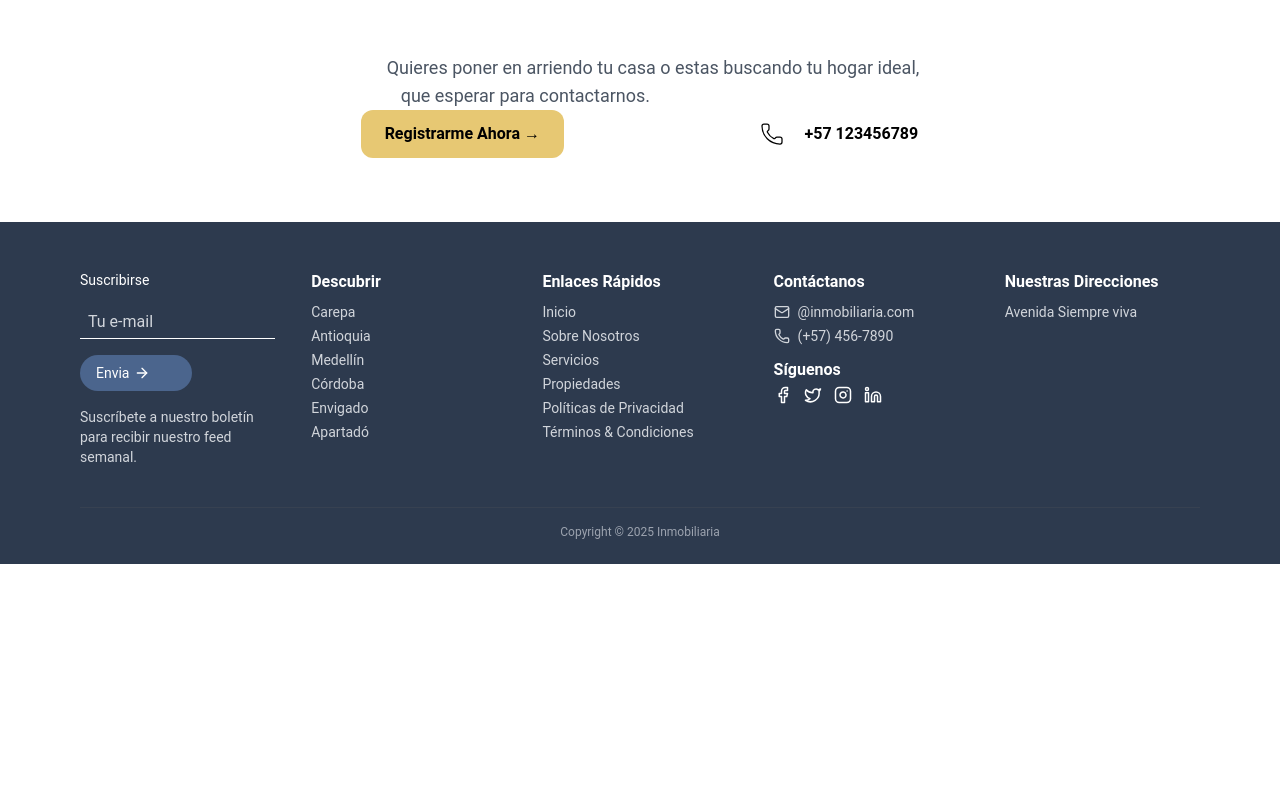
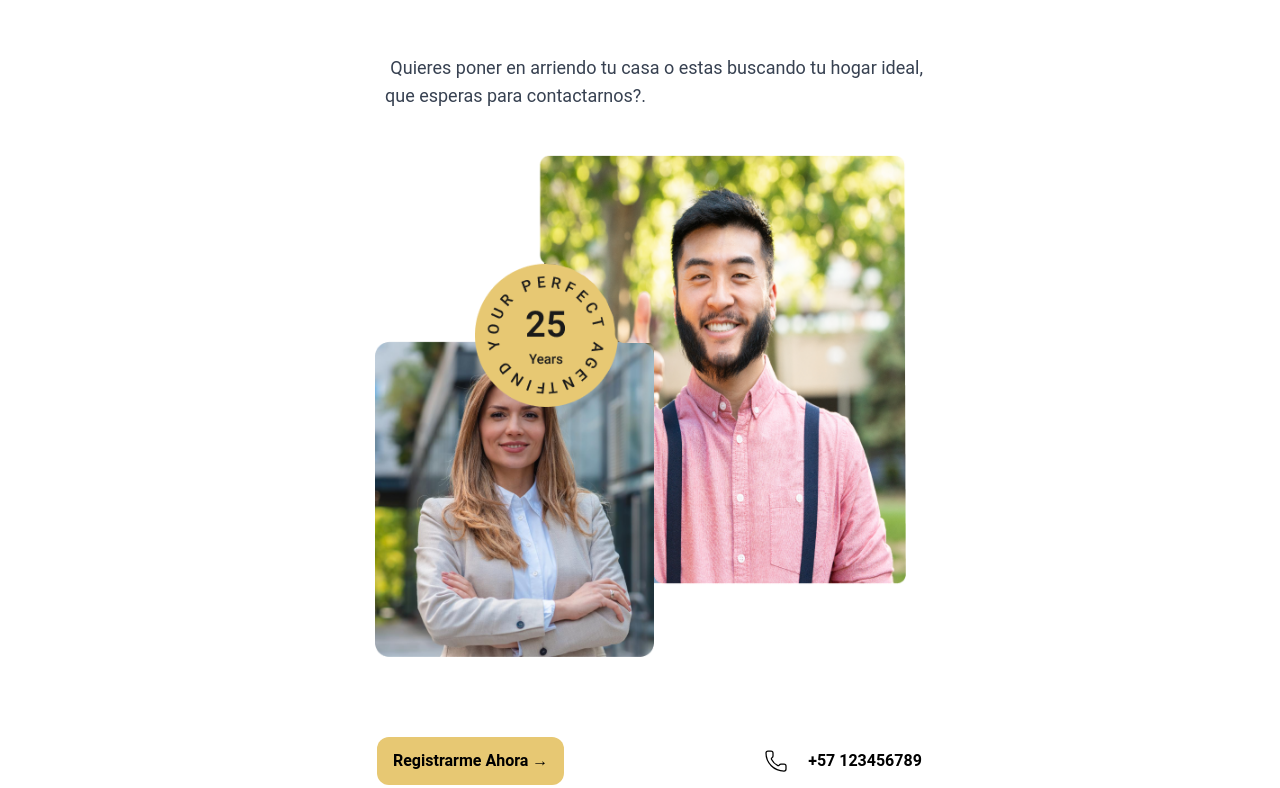
Before and after one commit to MiguelRicardo2003/Frontend-Inmobiliaria, a React (Vite) app: page / in a window 1280 px wide. Shown: the part 3232-4020 px from the top of the page. Before the commit the page ends 3796 px from the top, so only its background shows below. Built offline with nearby package versions, Linux system fonts and the light colour scheme.

Commit message:
Avance #4 en la seccion

```diff
--- a/src/pages/Home/components/section-7.jsx
+++ b/src/pages/Home/components/section-7.jsx
@@ -11,25 +11,32 @@ const Section7 = () => {
         </div>
 
         {/* Subtítulo */}
-        <div className="text-gray-600 sm:text-lg sm:text-right  ">
-          <div >Quieres poner en arriendo tu casa o estas buscando tu hogar ideal,
-            <div className=" flex  px-10">que esperar para contactarnos.</div>
+        <div className="text-gray-700 sm:text-lg sm:text-right mb-11 pr-3">
+          <div>Quieres poner en arriendo tu casa o estas buscando tu hogar ideal,
+            <div className=" flex  px-10">que esperas para contactarnos?.</div>
           </div>
         </div>
 
         {/* Imagenes */}
+        <div className=" flex flex-row px-30 justify-center mb-20">
+            <img
+              src="/img/professionals.png"
+              alt="Professionals"
+              className="w-[90%] h-[90%]"
+            />
+        </div>
+
+        {/* Botones */}
+        <div className="h-12 w-full items-center">
+          <div className="flex  px-8">
+            <Button info={"Registrarme Ahora"} className="  self-start bg-[#E7C873] hover:bg-yellow-300 text-black font-semibold px-4 py-3 rounded-xl" onClick={() => console.log("hola")} />
+          </div>
 
 
-        {/* Botones */}
-        <div className="h-12 w-full items-center   ">
-          <Button info={"Registrarme Ahora"} className="self-start bg-[#E7C873] hover:bg-yellow-300 text-black font-semibold px-6 py-3 rounded-xl" onClick={() => console.log("hola")} />
-
-          <div className="flex flex-row font-semibold text-black justify-end ">
+          <div className="flex flex-row font-semibold text-black justify-end pr-3">
             <div className="h-12 w-40 flex  justify-center py-3 gap-5"><Phone strokeWidth={1.25} />+57 123456789</div>
           </div>
         </div>
-
-
 
 
       </div>
```
Also changed, not shown: public/img/professionals.png (added).
